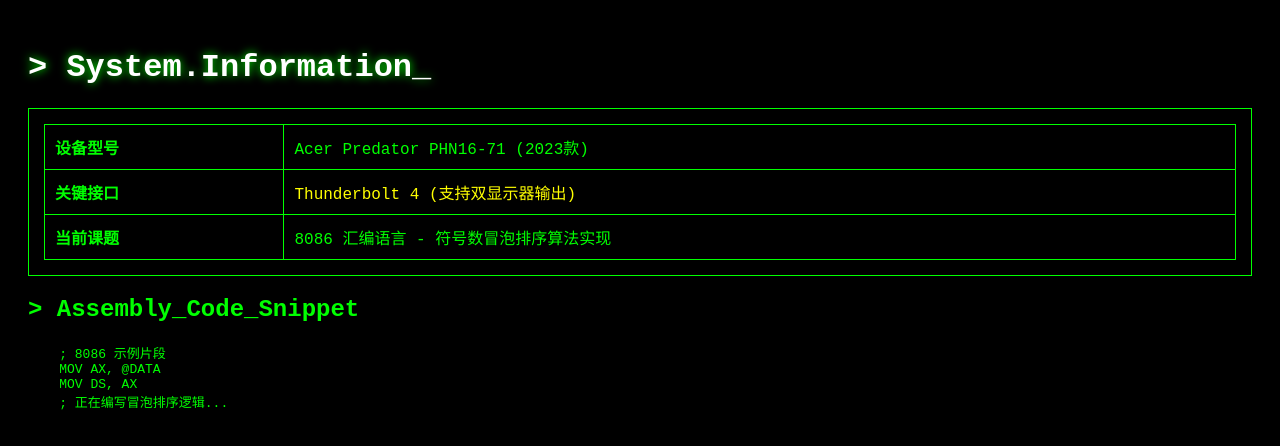
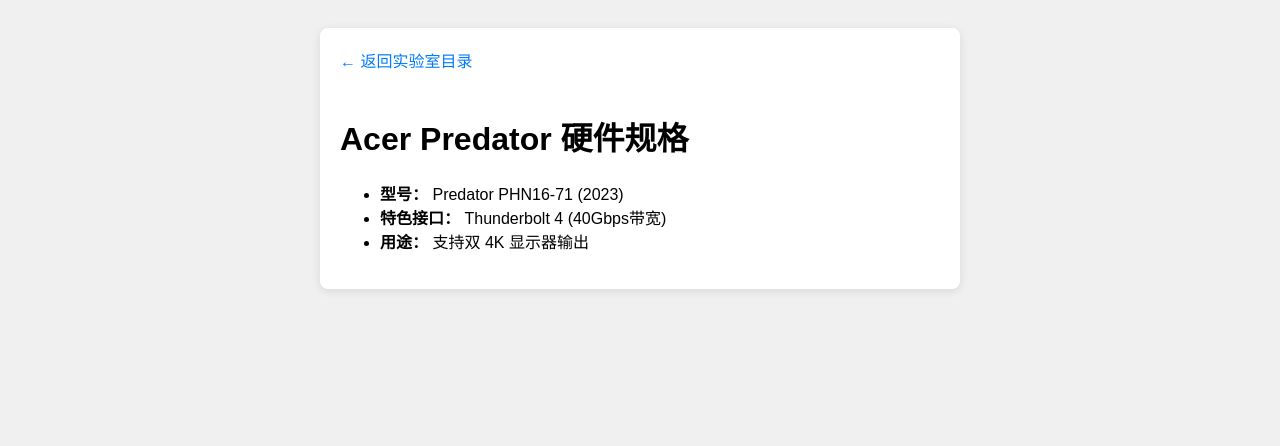
Before and after one commit to sixiaopangai/acer-predator-log, a plain HTML site: page day1.1.html in a window 1280 px wide. Drawn offline with Linux system fonts and the light colour scheme.

Commit message:
this is first record

```diff
--- a/day1.1.html
+++ b/day1.1.html
@@ -2,31 +2,22 @@
 <html lang="zh-CN">
 <head>
     <meta charset="UTF-8">
-    <title>Predator 硬件与汇编实验室</title>
+    <title>Day 1.1 - 硬件规格</title>
     <style>
-        body { font-family: 'Courier New', monospace; background: #000; color: #0f0; padding: 20px; }
-        .spec-box { border: 1px solid #0f0; padding: 15px; margin-bottom: 20px; }
-        h1 { color: #fff; text-shadow: 0 0 10px #0f0; }
-        table { width: 100%; border-collapse: collapse; }
-        td, th { border: 1px solid #0f0; padding: 10px; text-align: left; }
-        .highlight { color: #ff0; }
+        body { font-family: sans-serif; padding: 20px; background: #f0f0f0; }
+        .card { background: white; padding: 20px; border-radius: 8px; max-width: 600px; margin: 0 auto; box-shadow: 0 2px 10px rgba(0,0,0,0.1); }
+        .back-link { display: inline-block; margin-bottom: 20px; color: #007bff; text-decoration: none; }
     </style>
 </head>
 <body>
-    <h1>> System.Information_</h1>
-    <div class="spec-box">
-        <table>
-            <tr><th>设备型号</th><td>Acer Predator PHN16-71 (2023款)</td></tr>
-            <tr><th>关键接口</th><td class="highlight">Thunderbolt 4 (支持双显示器输出)</td></tr>
-            <tr><th>当前课题</th><td>8086 汇编语言 - 符号数冒泡排序算法实现</td></tr>
-        </table>
+    <div class="card">
+        <a href="index.html" class="back-link">← 返回实验室目录</a>
+        <h1>Acer Predator 硬件规格</h1>
+        <ul>
+            <li><strong>型号：</strong> Predator PHN16-71 (2023)</li>
+            <li><strong>特色接口：</strong> Thunderbolt 4 (40Gbps带宽)</li>
+            <li><strong>用途：</strong> 支持双 4K 显示器输出</li>
+        </ul>
     </div>
-    <h2>> Assembly_Code_Snippet</h2>
-    <pre>
-    ; 8086 示例片段
-    MOV AX, @DATA
-    MOV DS, AX
-    ; 正在编写冒泡排序逻辑...
-    </pre>
 </body>
 </html>
```
